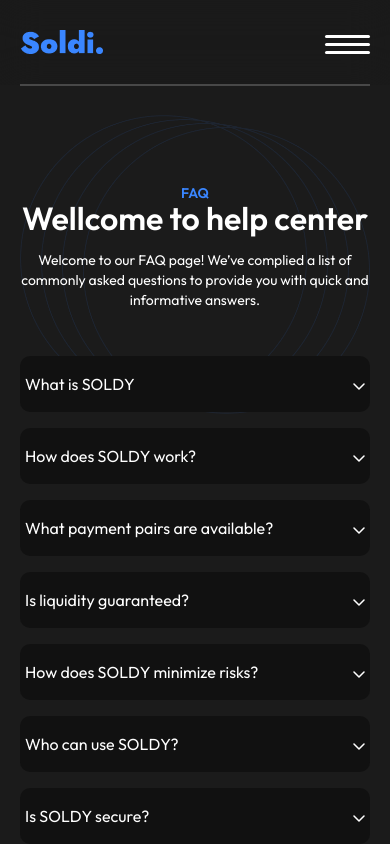
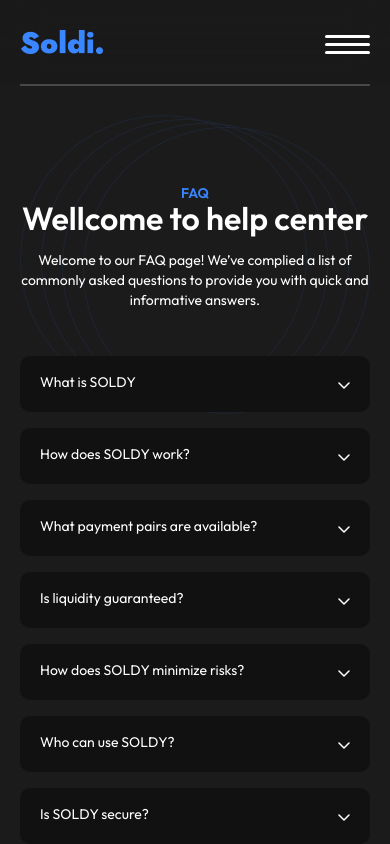
Before and after one commit to denbasun/Soldi.github.io, a React (Create React App) app: page /help in a window 390 px wide. Shown: the top 844 px of the page. Built offline with nearby package versions, Linux system fonts and the light colour scheme.

Commit message:
Final Soldi v1.001

```diff
--- a/src/components/faq/Faq.scss
+++ b/src/components/faq/Faq.scss
@@ -59,7 +59,7 @@
     }
 }
 
-@media (max-width: 768px) {
+@media (max-width: 414px) {
     .faq{
         &-descr{
             padding: 0 0;
--- a/src/components/faqCard/FaqCard.scss
+++ b/src/components/faqCard/FaqCard.scss
@@ -39,7 +39,12 @@
 @media (max-width: 414px) {
     .faq{
         &-card{
-            padding: 16px 5px;
+            padding: 16px 20px;
+            &-header{
+
+                font-size: 14px;
+
+            }
         }
     }
 }
--- a/src/components/reviews/Reviews.js
+++ b/src/components/reviews/Reviews.js
@@ -48,7 +48,7 @@
             setRef(reviewsRef)
         }
         return () => {
-            reviewsRef.current = null;// очистка рефа после размонтирования
+            reviewsRef.current = null;
         };
     },[])
 
@@ -58,12 +58,14 @@
 
     const handlers = useSwipeable({
         onSwipedLeft: () => {
-          setClickedDotId(clickedDotId < dots.length-1 ? clickedDotId+1 : 0); // Вызов вашей функции
+          setClickedDotId(clickedDotId < dots.length-1 ? clickedDotId+1 : 0);
         },
         onSwipedRight: () => {
-            setClickedDotId(clickedDotId > 0 ? clickedDotId-1 : dots.length-1); // Вызов вашей функции
+            setClickedDotId(clickedDotId > 0 ? clickedDotId-1 : dots.length-1);
         },
         preventDefaultTouchmoveEvent: true,
+        trackTouch: true,
+        trackMouse: false,
     });
 
     const dots = useMemo(() => {
```
